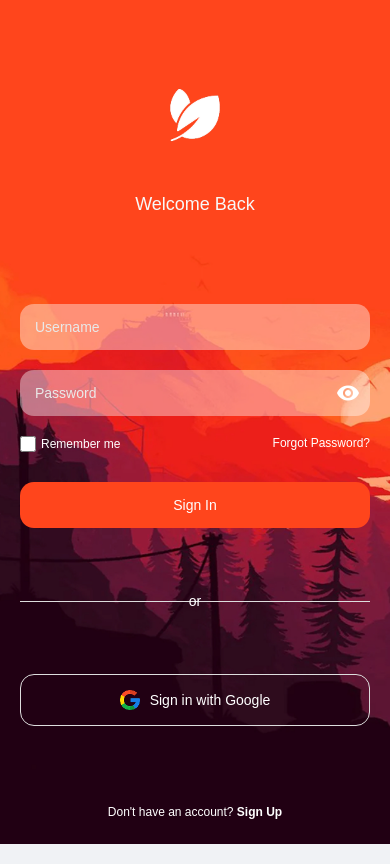
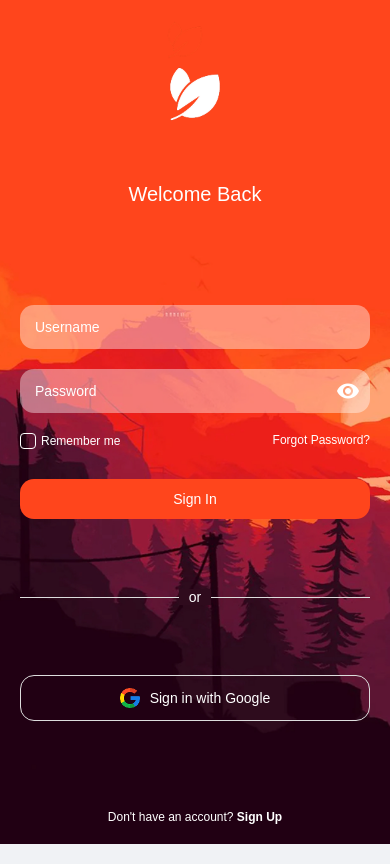
Before and after one commit to RumeshKumara/ACPT, a plain HTML site: page Assigment-5/index.html in a window 390 px wide. Drawn offline with Linux system fonts and the light colour scheme.

Commit message:
done login page completed responsive

```diff
--- a/Assigment-5/index.html
+++ b/Assigment-5/index.html
@@ -21,10 +21,12 @@
         <h2>Welcome Back</h2>
         <form>
           <div class="input-group">
-            <input type="text" placeholder="Username" required />
+            <input type="text" id="username" placeholder=" " required />
+            <label for="username">Username</label>
           </div>
           <div class="input-group">
-            <input type="password" placeholder="Password" required />
+            <input type="password" id="password" placeholder=" " required />
+            <label for="password">Password</label>
             <span class="eye-icon material-icons">visibility</span>
           </div>
           <div class="options">
@@ -50,5 +52,6 @@
         <!-- Background image will be set via CSS -->
       </div>
     </div>
+    <script src="script.js"></script>
   </body>
 </html>
--- a/Assigment-5/style.css
+++ b/Assigment-5/style.css
@@ -7,7 +7,7 @@
 
 body {
     height: 100vh;
-    display: flex;
+    position: relative;
     justify-content: center;
     align-items: center;
     background-color: #f0f2f5;
@@ -22,10 +22,13 @@ body {
 
 /* Left Section: Login Form */
 .login-section {
-    flex: 1;
-    padding: 40px;
+    position: absolute;
+    left: 0;
+    width: 43%;
+    height: 100%;
+    padding: 80px;
     z-index: 3;
-    border-radius: 0 20px 20px 0;
+    border-radius: 0 30px 30px 0;
     background-color: #fff;
     display: flex;
     flex-direction: column;
@@ -59,20 +62,38 @@ form{
 
 .input-group input {
     width: 100%;
-    padding: 15px;
+    height: 100%;
+    padding: 18px;
+    color: #595959;
     border: none;
     background-color: #F1F1F1;
-    border-radius: 5px;
+    border-radius: 14px;
     font-size: 12px;
     outline: none;
     font-weight: 200;
 }
 
 .input-group input:focus {
-    border-color: #ff5733;
+    border: 1px solid #FF451C;
 }
 
+.input-group label {
+    position: absolute;
+    top: 50%;
+    left: 15px;
+    transform: translateY(-50%);
+    font-size: 14px;
+    color: #919191;
+    pointer-events: none;
+    transition: all 0.3s ease;
+}
 
+.input-group input:focus + label,
+.input-group input:not(:placeholder-shown) + label {
+    top: 8px; /* Adjusted to stay within the input field */
+    font-size: 10px; /* Small enough to fit but still readable */
+    color: #858585;
+}
 
 .eye-icon {
     position: absolute;
@@ -112,7 +133,7 @@ form{
 
 .sign-in-btn {
     width: 100%;
-    padding: 12px;
+    padding: 18px;
     background-color: #FF451C;
     color: #fff;
     border: none;
@@ -152,7 +173,7 @@ form{
 
 .google-sign-in {
     width: 100%;
-    padding: 12px;
+    padding: 18px;
     background-color: #fff;
     border: 1px solid #ddd;
     border-radius: 14px;
@@ -192,30 +213,50 @@ form{
 
 /* Right Section: Background Image */
 .image-section {
-    flex: 2;
+    position: absolute;
+    right: 0;
+    width: 60%;
+    height: 100%;
     background-image: url(assets/image.png);
     background-size: cover;
+    object-fit: cover;
     background-position: center;
 }
 
 /* Responsive Design */
-@media (max-width: 768px) {
+@media (max-width: 1160px){
+    .login-section {
+        padding: 35px;
+    }
+
+}
+@media (max-width: 750px) {
     .container {
         flex-direction: column;
         width: 100vw; /* Full width of the viewport */
-        height: 100vh; /* Full height of the viewport */
+        height: 100vh; /* Allow height to adjust dynamically */
     }
 
     .login-section {
         position: absolute;
         display: flex;
         flex-direction: column;
-        top: 20px;
+        justify-content: space-between;
+        top: 0;
         width: 100%;
-        height: 100%;
-        background: transparent;
-        padding: 20px;
+        height: 100%; /* Adjust height dynamically */
+        background: transparent; /* Ensure visibility */
+        padding: 40px;
         border-radius: 0;
+    }
+
+    .login-section .logo .mobile-logo{
+        display: block;
+        width: 60px; /* Adjust logo size for smaller screens */
+        height: 60px;
+    }
+    .login-section h2{
+        color: #fff;
     }
 
     .input-group input {
@@ -225,12 +266,23 @@ form{
         background-color: rgba(255, 255, 255, 0.4);
         border-radius: 14px;
         font-size: 12px;
-        color: #fff;
+        color: #f0f0f0;
         outline: none;
         font-weight: 200;
     }
     .input-group input:focus {
-        border-color: #ff5733;
+        border: 1px solid #f3f3f3;
+    }
+    .input-group label {
+        color: #ffffff;
+    }
+
+    .input-group input:focus + label,
+    .input-group input:not(:placeholder-shown) + label {
+        top: 5px; /* Adjusted to stay within the input field */
+        font-size: 10px; /* Small enough to fit but still readable */
+        color: #ffffff;
+
     }
     .eye-icon {
         position: absolute;
@@ -244,33 +296,16 @@ form{
         color: #e9e9e9;
     }
 
-
-    .logo img {
-        width: 30px; /* Scale down logo */
-        height: 30px;
-        display: none;
-    }
-    .logo .mobile-logo{
-        display: block;
-        width: 60px; /* Scale down logo */
-        height: 60px;
-        margin-top: 20px;
-    }
-
-    h2 {
-        font-size: 18px; /* Adjust font size */
-        color: #f8f8f8;
-    }
-
-
-    .input-group input {
-        padding: 15px;
-        font-size: 14px;
+    .input-group input:focus + label,
+    .input-group input:not(:placeholder-shown) + label {
+        top: 8px; /* Ensure label stays within input */
+        font-size: 10px;
     }
 
     .options {
-        flex-direction: flex;
+        flex-direction: row; /* Stack options vertically */
         gap: 10px;
+        align-items: flex-start; /* Align options to the left */
     }
     .options label {
         display: flex;
@@ -280,14 +315,19 @@ form{
     }
 
     .options input[type="checkbox"] {
-        background-color: transparent;
+
+        appearance: none;
         border: 1px solid #ffffff;
+        border-radius: 4px;
         width: 16px;
         height: 16px;
     }
 
     .options input[type="checkbox"]:checked {
-        background-color: rgba(255, 255, 255, 0.5);
+        background-color: #ffffff;
+
+        accent-color: rgba(237, 6, 6, 0.5);
+
     }
 
     .forgot-password {
@@ -298,28 +338,26 @@ form{
     }
 
     .sign-in-btn {
-        padding: 15px;
+        padding: 12px;
         font-size: 14px;
     }
 
     .divider {
-        margin: 15px 0; /* Reduce margin */
+        margin: 10px 0; /* Reduce margin for smaller screens */
     }
     .divider span {
-        background-color: rgba(254, 254, 254, 0);
+        background-color: #2f0b1d;
         padding: 0 10px;
         color: #ffffff;
         font-size: 14px;
     }
 
-
     .google-sign-in {
-        padding: 15px; /* Adjust padding */
+        padding: 12px;
         font-size: 14px;
+        background: transparent;
         color: #fff;
-        background: transparent; /* Adjust font size */
     }
-
     .signup-link {
         margin-top: 30px; /* Reduce top margin */
         font-size: 12px;
@@ -331,7 +369,15 @@ form{
 
     .image-section {
         position: relative;
-        height: 200px;
+        width: 100%; /* Full width for smaller screens */
+        height: 100%; /* Adjust height */
+        background-size: cover;
         background-position: center;
     }
 }
+@media (max-width: 425px){
+    .login-section {
+        padding: 20px;
+    }
+
+}
```
